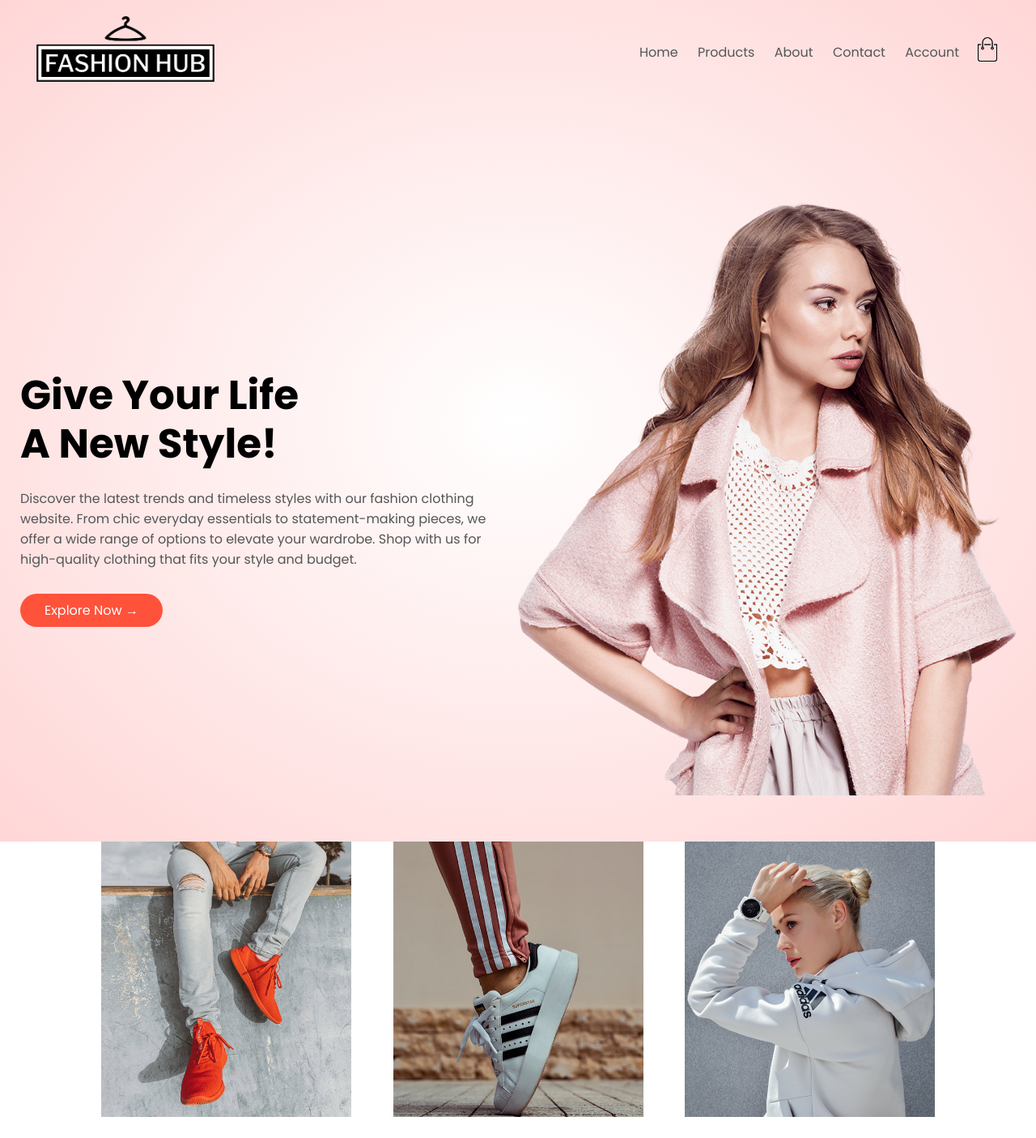
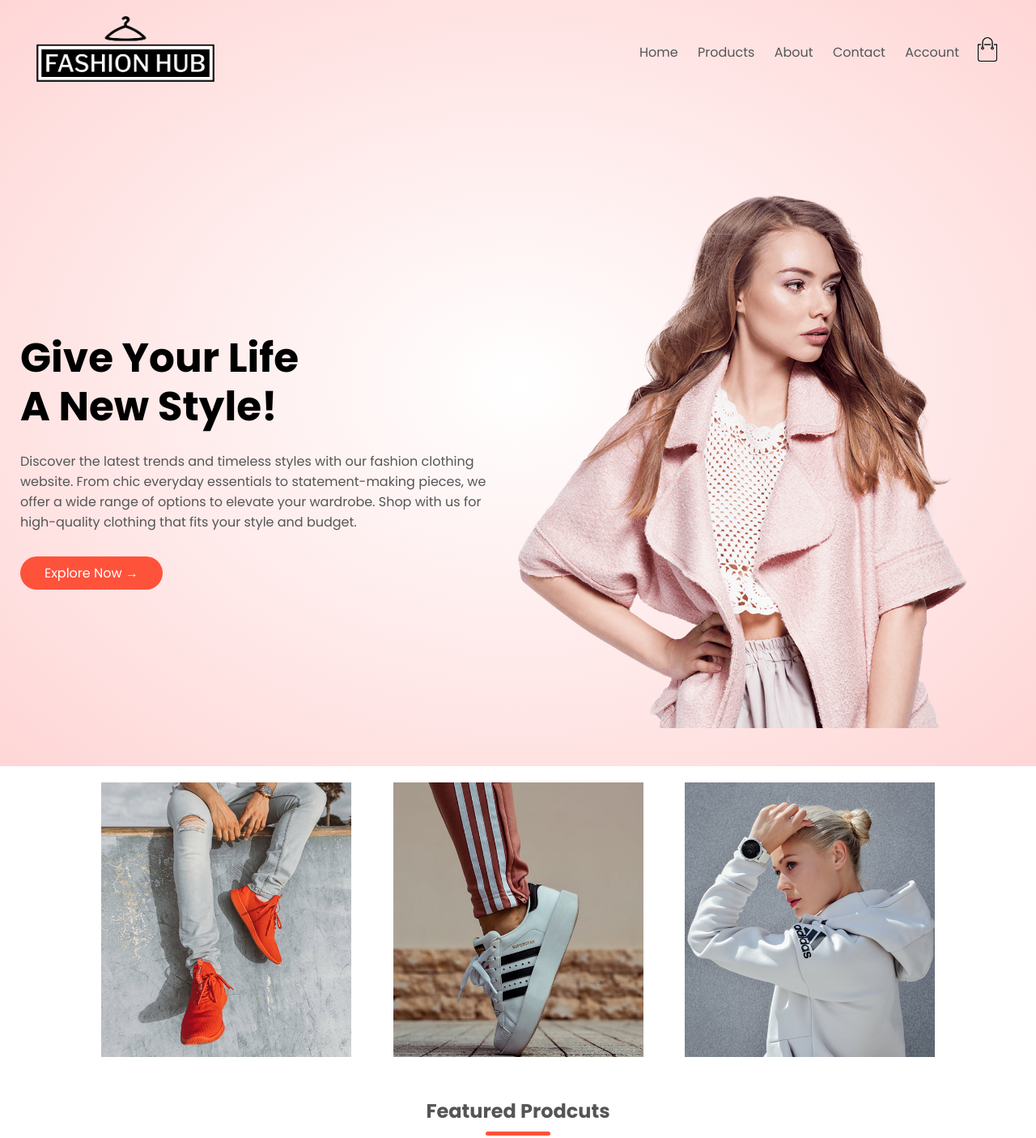
Before and after one commit to Musashi911/FINALProject291group7, a plain HTML site: page index.html in a window 1280 px wide. Shown: the top 1405 px of the page at 81% size. Drawn offline with Linux system fonts and the light colour scheme.

Commit message:
Update style.css

```diff
--- a/style.css
+++ b/style.css
@@ -62,8 +62,8 @@ p{
     min-width: 300px;
 }
 .col-2 img{
-    max-width:100%;
-    padding: 50px 0;
+    max-width:90%;
+    padding: 40px 0;
 
 }
 .col-2 h1{
@@ -99,6 +99,7 @@ p{
 }
 .col-3 img{
     width: 100%;
+    margin-top: 20px;
 }
 .small-container{
     max-width: 1080px;
```
